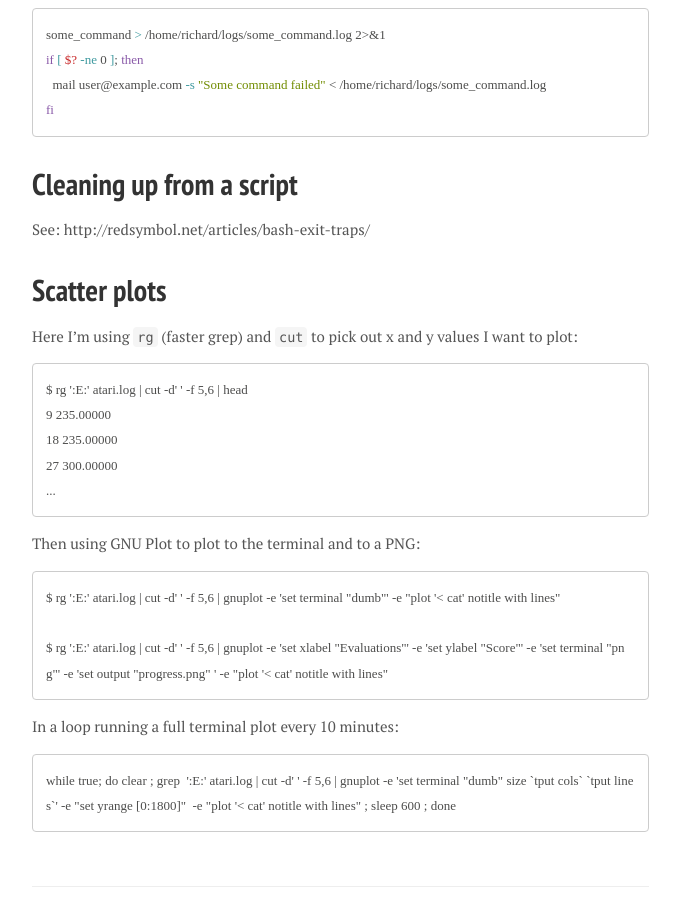
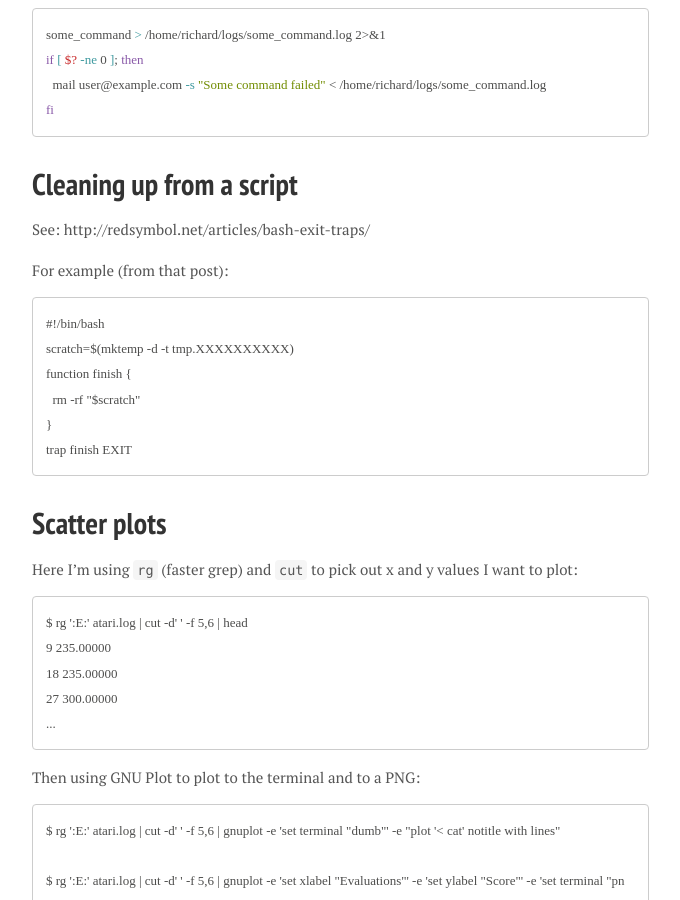
Before and after one commit to d6y/richard.dallaway.com, a Jekyll site: the page built from _posts/2016-10-08-bash.md, in a window 1280 px wide and 900 px high, scrolled down 2472 px. Shown: the whole window, without its empty margins (138-818 px from the left). Built offline with Jekyll 4.4.1, drawn with Linux system fonts in a browser that asks for light colours; nearby versions of some CDN libraries; some web fonts are replaced.

Commit message:
added example from referenced blog post

````diff
--- a/_posts/2016-10-08-bash.md
+++ b/_posts/2016-10-08-bash.md
@@ -97,6 +97,17 @@ fi
 
 See: http://redsymbol.net/articles/bash-exit-traps/
 
+For example (from that post):
+
+```
+#!/bin/bash
+scratch=$(mktemp -d -t tmp.XXXXXXXXXX)
+function finish {
+  rm -rf "$scratch"
+}
+trap finish EXIT
+```
+
 # Scatter plots
 
 Here I'm using `rg` (faster grep) and `cut` to pick out x and y values I want to plot:
````
